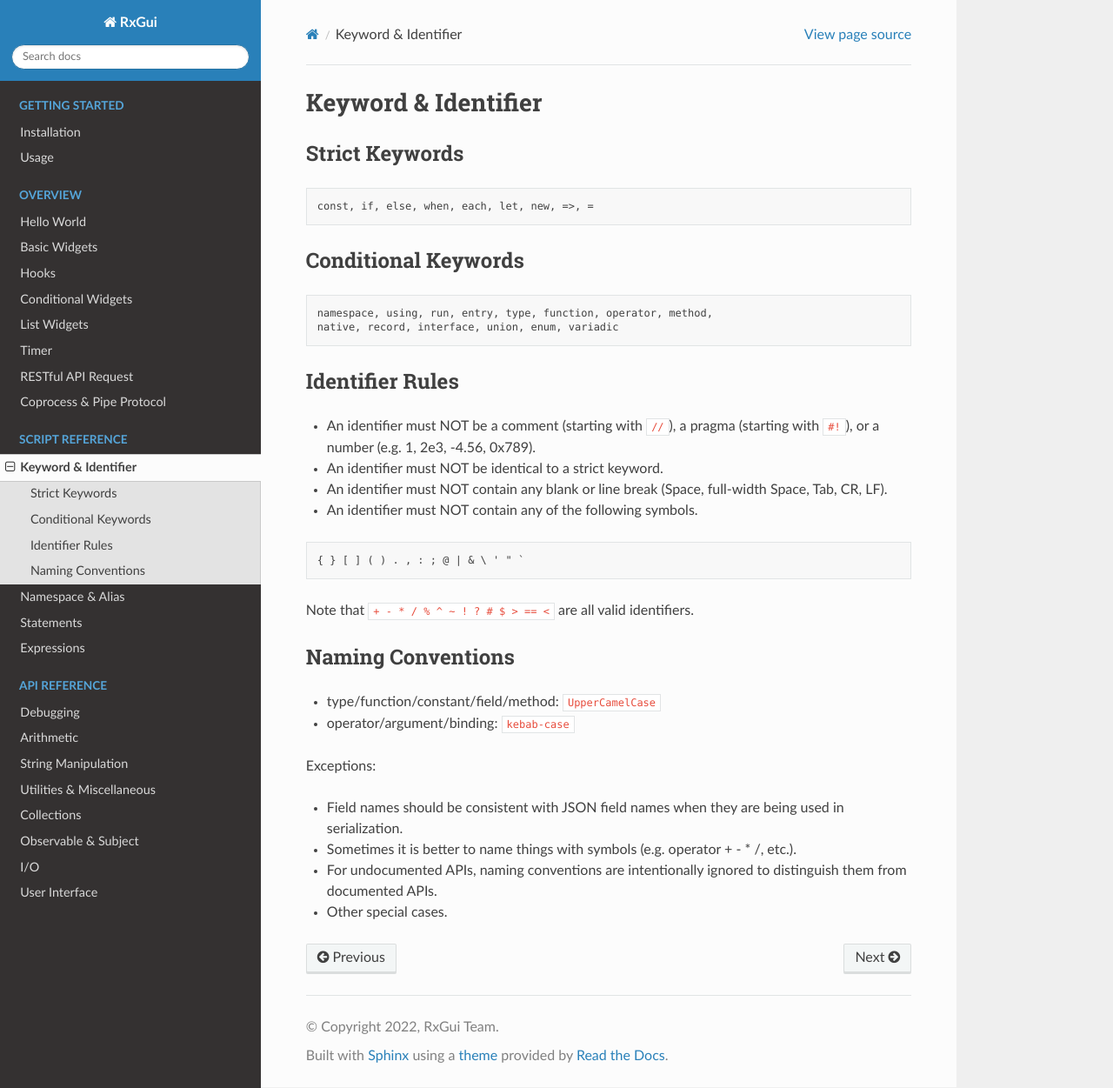
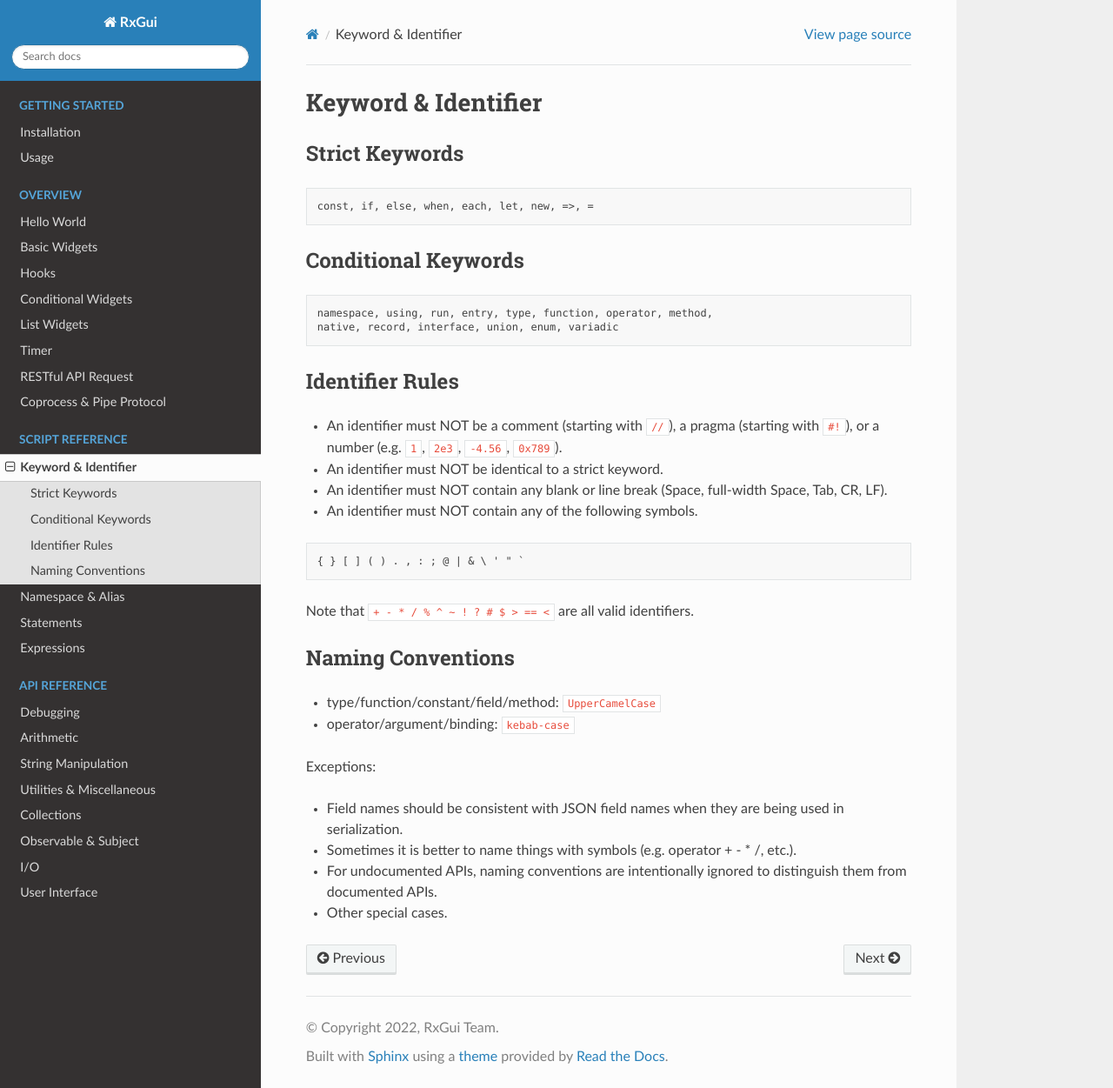
Before and after one commit to maze1024x/RxGui, a Sphinx documentation site: the page built from docs/source/script/lexical.rst, in a window 1280 px wide and 1251 px high. Shown: the whole window at 87% size. Built offline with Sphinx 7.4.7 and the Read the Docs theme 2.0.0, drawn with Linux system fonts in a browser that asks for light colours.

Commit message:
docs: minor fix

```diff
--- a/docs/source/script/lexical.rst
+++ b/docs/source/script/lexical.rst
@@ -22,7 +22,7 @@ Identifier Rules
 * An identifier must NOT be
   a comment (starting with ``//``),
   a pragma (starting with ``#!``),
-  or a number (e.g. 1, 2e3, -4.56, 0x789).
+  or a number (e.g. ``1``, ``2e3``, ``-4.56``, ``0x789``).
 * An identifier must NOT be identical to a strict keyword.
 * An identifier must NOT contain any blank or line break
   (Space, full-width Space, Tab, CR, LF).
```
